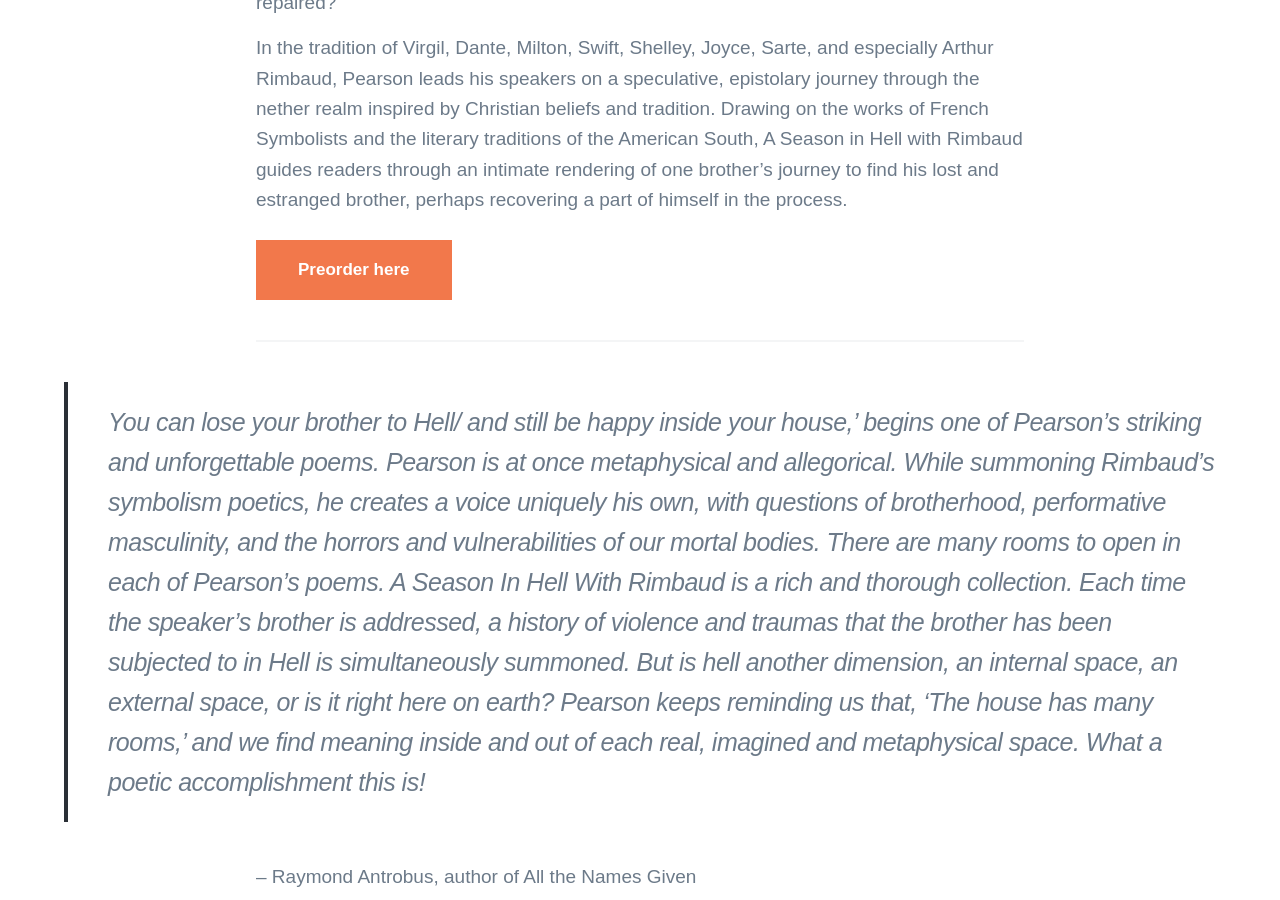
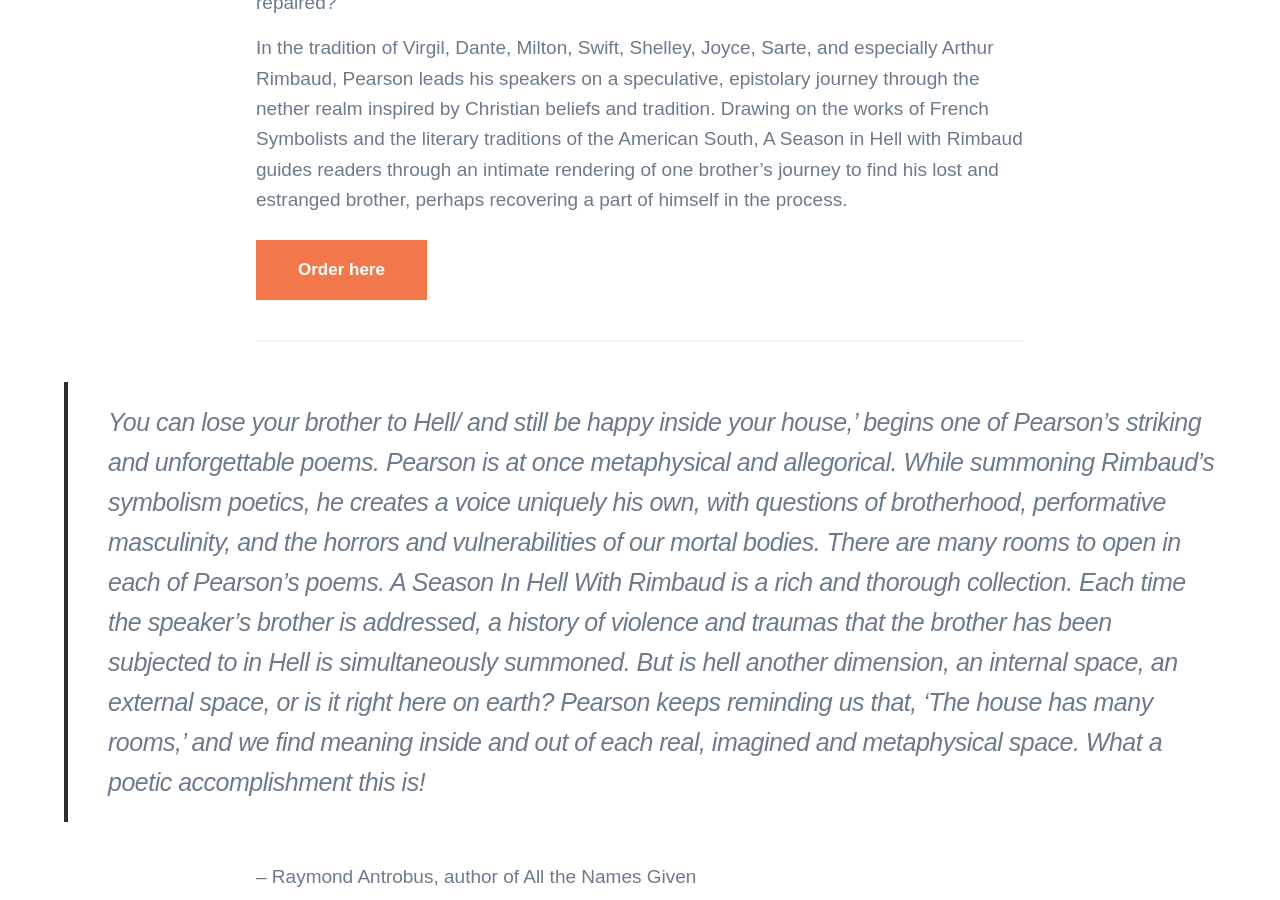
Before and after one commit to strikhar/dustinkpearson, a Jekyll site: the page built from _projects/2021-10-12-season-in-hell-with-rimbaud.md, in a window 1280 px wide and 900 px high, scrolled down 1046 px. Built offline with Jekyll 4.4.1, drawn with Linux system fonts in a browser that asks for light colours; nearby versions of some CDN libraries; some web fonts are replaced.

Commit message:
Update 2021-10-12-season-in-hell-with-rimbaud.md

```diff
--- a/_projects/2021-10-12-season-in-hell-with-rimbaud.md
+++ b/_projects/2021-10-12-season-in-hell-with-rimbaud.md
@@ -15,7 +15,7 @@ The poems in Dustin Pearson’s A Season in Hell with Rimbaud form an allegorica
 
 In the tradition of Virgil, Dante, Milton, Swift, Shelley, Joyce, Sarte, and especially Arthur Rimbaud, Pearson leads his speakers on a speculative, epistolary journey through the nether realm inspired by Christian beliefs and tradition. Drawing on the works of French Symbolists and the literary traditions of the American South, A Season in Hell with Rimbaud guides readers through an intimate rendering of one brother’s journey to find his lost and estranged brother, perhaps recovering a part of himself in the process.
 
-<a href="https://www.boaeditions.org/collections/poetry/products/a-season-in-hell-with-rimbaud" class="button button--large">Preorder here</a>
+<a href="https://www.boaeditions.org/collections/poetry/products/a-season-in-hell-with-rimbaud" class="button button--large">Order here</a>
 
 ____________________________________________________________________________
 
```
